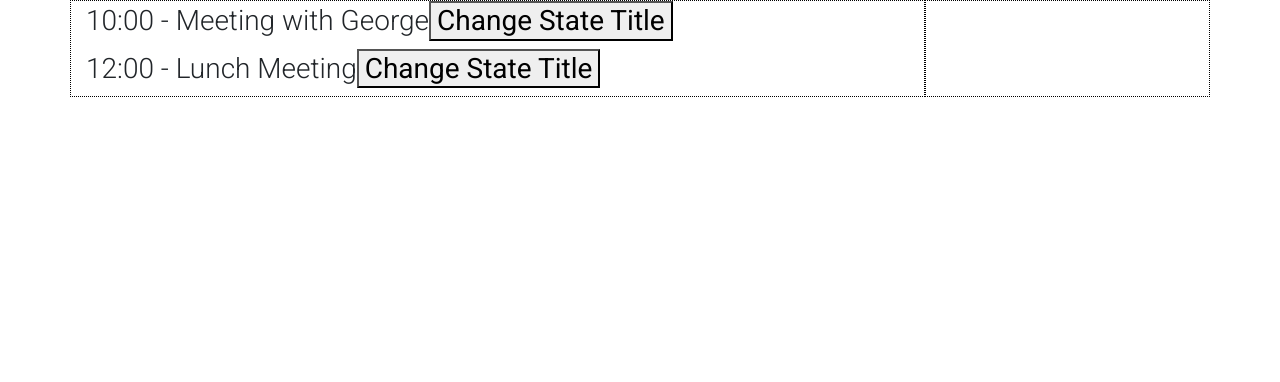
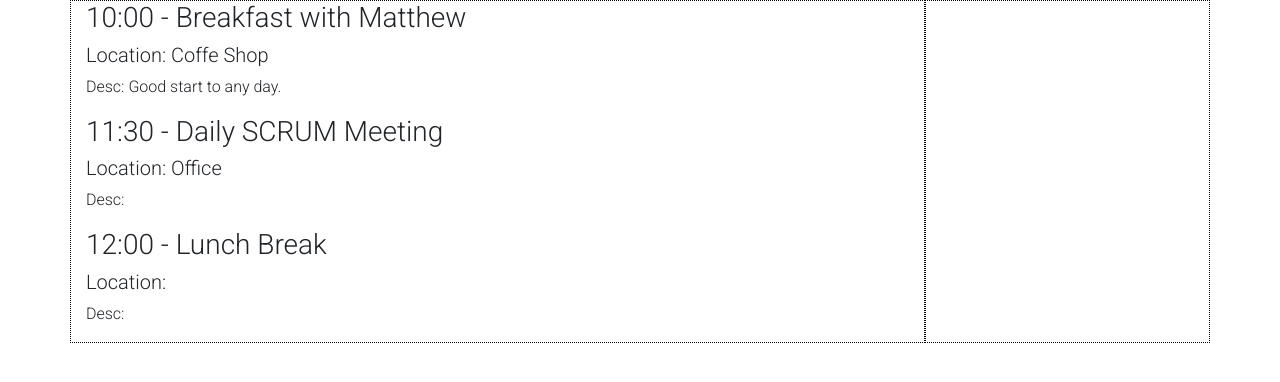
Before and after one commit to Mbell42/mdb-react_daily-agenda, a React (Create React App) app: page / in a window 1280 px wide. Shown: the top 382 px of the page. Built offline with nearby package versions, Linux system fonts and the light colour scheme.

Commit message:
Completed lesson for loops and iterations.  Added map function to create each event with unique keys, based on the events described in the 'App' constructor function.  I then added more metadata to each event, including locations and descriptions.

```diff
--- a/src/index.js
+++ b/src/index.js
@@ -11,15 +11,48 @@ import "./index.css";
 import { MDBContainer, MDBRow, MDBCol } from "mdbreact";
 
 class App extends Component {
-    state = {};
+    constructor(props) {
+        super(props);
+        this.state = {
+            events: [
+                {
+                    id: 1,
+                    time: "10:00",
+                    title: "Breakfast with Matthew",
+                    location: "Coffe Shop",
+                    description: "Good start to any day."
+                },
+                {
+                    id: 2,
+                    time: "11:30",
+                    title: "Daily SCRUM Meeting",
+                    location: "Office",
+                },
+                {
+                    id: 3,
+                    time: "12:00",
+                    title: "Lunch Break",
+                },
+            ]
+        }
+    }
+
     render() {
         return  (
             <React.Fragment>
                     <MDBContainer>
                         <MDBRow>
                             <MDBCol md="9">
-                                <Event title="Meeting with George" time="10:00" />
-                                <Event title="Lunch Meeting" time="12:00" />
+                            {this.state.events.map(event => (
+                                <Event
+                                key={event.id}
+                                id={event.id}
+                                time={event.time}
+                                title={event.title}
+                                location={event.location}
+                                description={event.description}
+                                />
+                            ))}
                             </MDBCol>
                             <MDBCol md="3"></MDBCol>
                         </MDBRow>
@@ -30,46 +63,18 @@ class App extends Component {
 };
 
 class Event extends Component {
-    // state = {
-    //     time: "10:00",
-    //     title: "My state name"
-    // };
-    constructor(props) {
-        super(props);
-        this.state = {
-            time: this.props.time,
-            title: this.props.title
-        };
-    }
     render() {
       return (
         <React.Fragment>
           <h3>
-                    {this.state.time} - {this.state.title}
-                    <button
-                        onClick={() => {
-                            this.setState({title: "My NEW state title"})
-                            console.log(this.state.title);
-                        }}
-                    >
-                        Change State Title
-                    </button>
+            {this.props.time} - {this.props.title}
           </h3>
-                {/* <h3>
-                    {this.state.time} - {this.state.title}
-                    <button
-                        onClick={() => {
-                            this.setState({title: "My NEW variable title"});
-                            console.log(this.varTitle);
-                        }}
-                    >
-                        Change Variable title
-                    </button>
-                </h3> */}
+          <h5>Location: {this.props.location}</h5>
+          <p>Desc: {this.props.description}</p>
         </React.Fragment>
       );
     }
-};
+  }
 
 ReactDOM.render(<App />, document.getElementById("root"));
 
```
Lines whose indentation alone changed are shown as unchanged.
